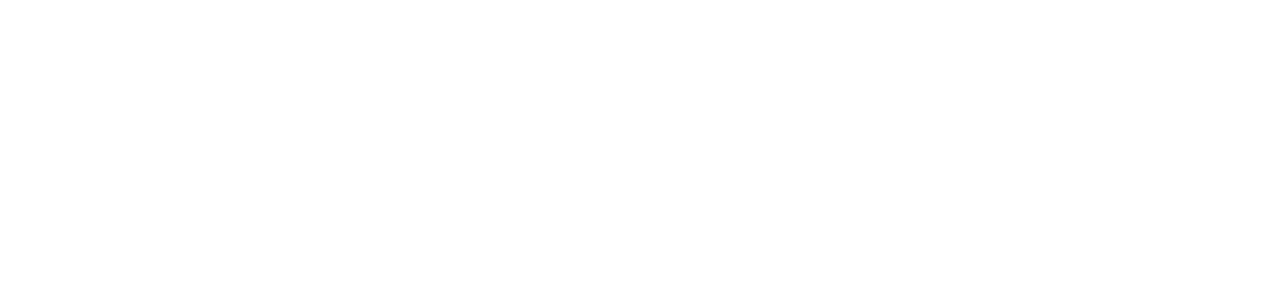
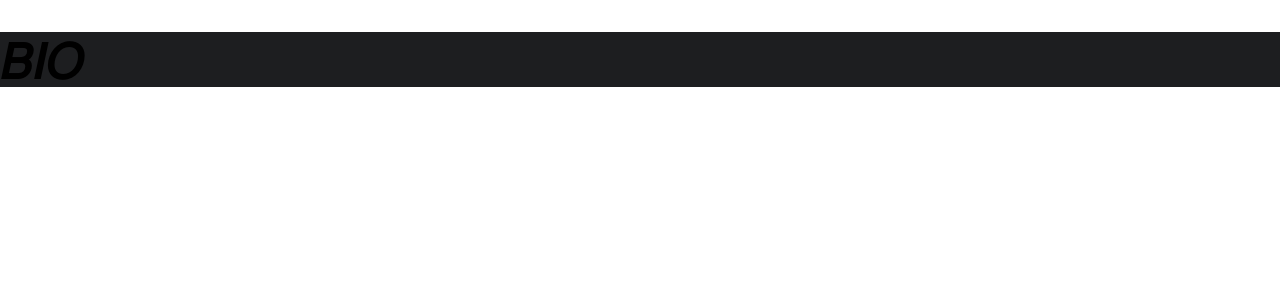
Before and after one commit to TFisch/portfolio, a React (Create React App) app: page /aboutme in a window 1280 px wide. Shown: the top 300 px of the page. Built offline with nearby package versions, Linux system fonts and the light colour scheme.

Commit message:
add bio view

```diff
--- a/src/App.js
+++ b/src/App.js
@@ -5,6 +5,7 @@
 import HomeView from './views/home';
 import ProjectsView from './views/projects';
 import NavBar from './components/Nav';
+import Biography from './views/biography';
 
 import Theme from './common/Theme';
 import './App.css';
@@ -30,6 +31,7 @@
       <Switch location={location}>
         <Route path="/" exact component={HomeView} />
         <Route path="/projects" exact component={ProjectsView} />
+        <Route path="/aboutme" exact component={Biography} />
         <Route
           path="/projects/barefoot-uploader"
           render={(props) => (
--- /dev/null
+++ b/src/views/biography/index.js
@@ -0,0 +1,11 @@
+import React from 'react';
+
+const biography = () => {
+  return (
+    <div>
+      <h1>BIO</h1>
+    </div>
+  );
+};
+
+export default biography;
```
Also changed, not shown: src/views/biography/styles.sc.js (added).
